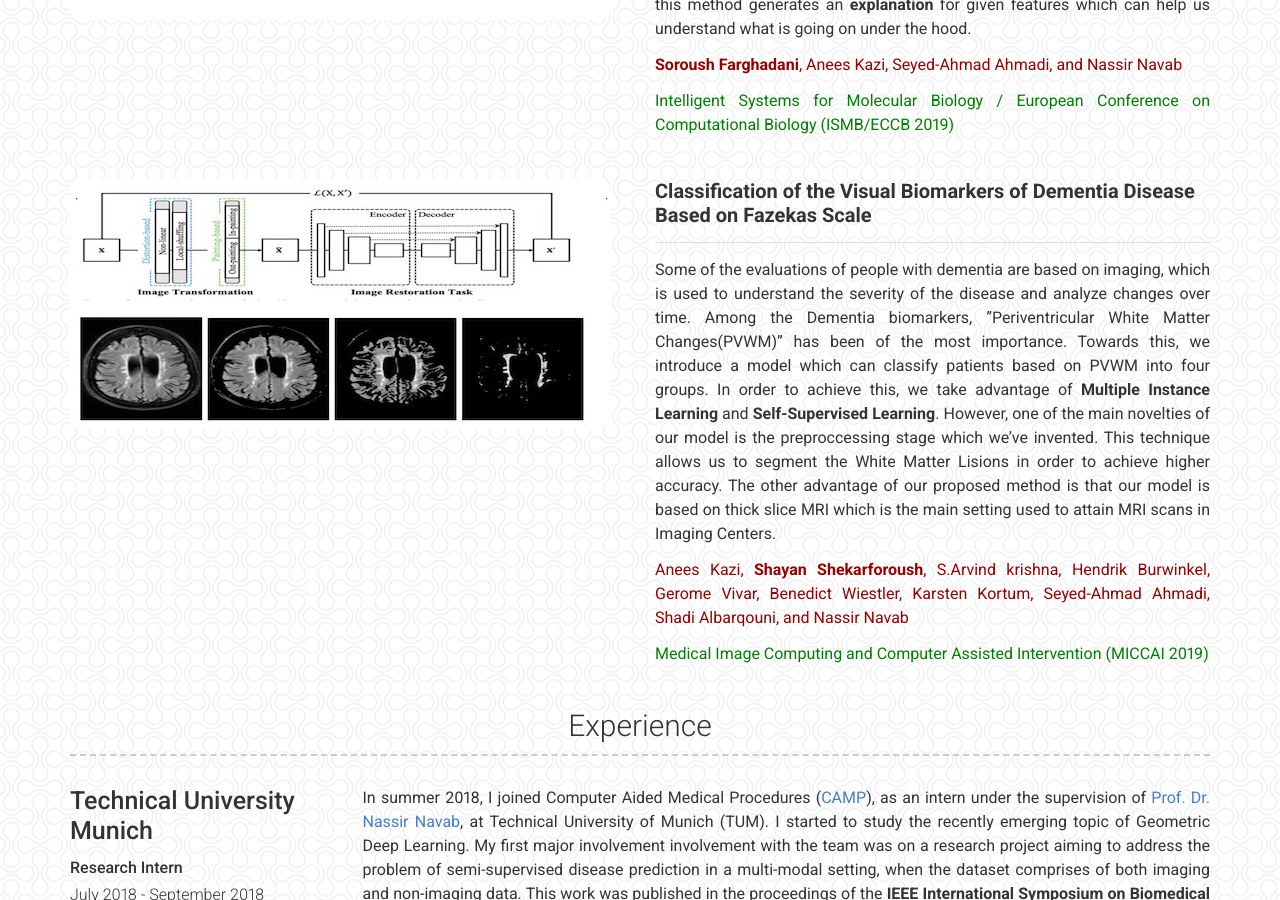
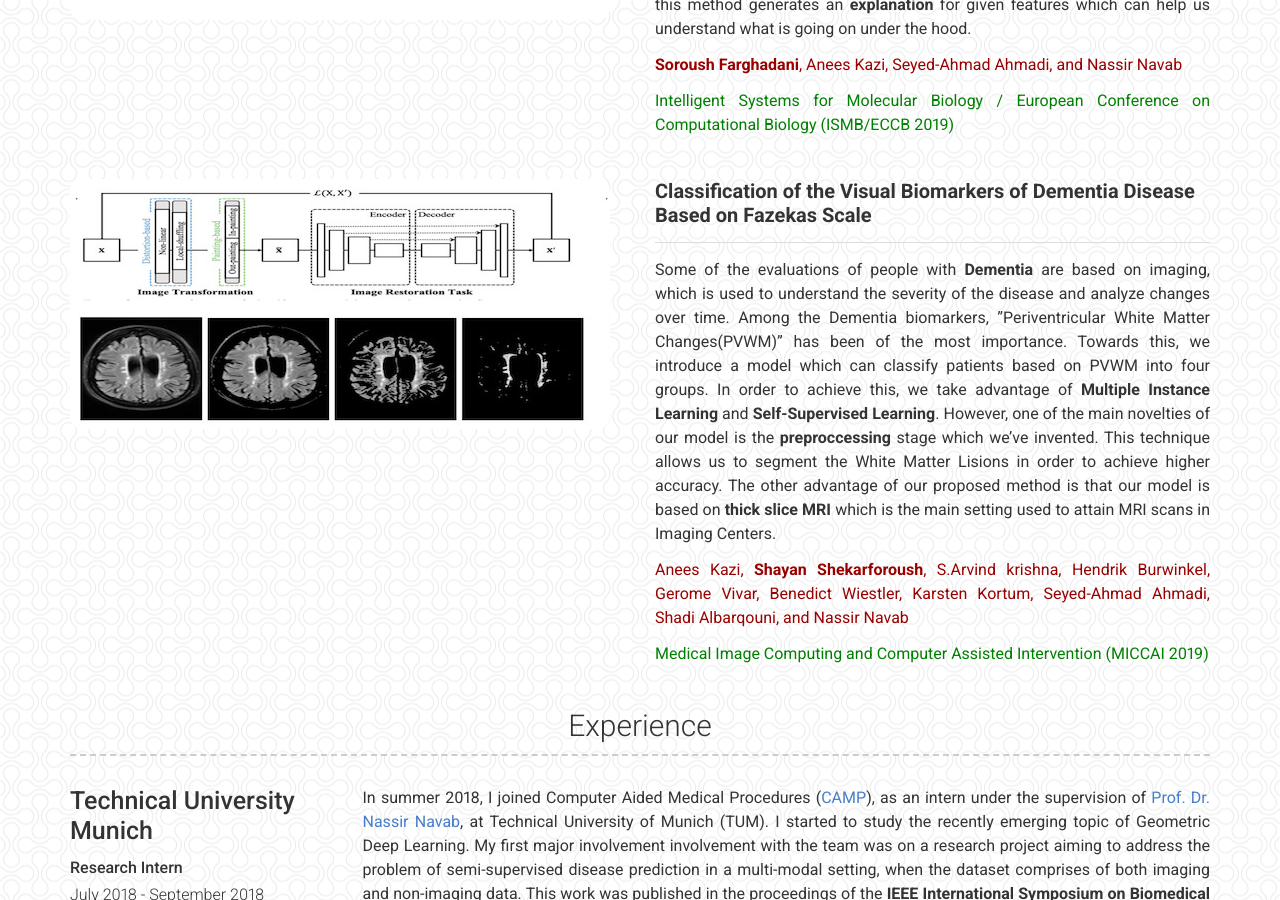
Before and after one commit to sfch1999/sfch1999.github.io, a Jekyll site: the page built from index.md, in a window 1280 px wide and 900 px high, scrolled down 855 px. Built offline with Jekyll 4.4.1, drawn with Linux system fonts in a browser that asks for light colours; a style sheet for code colours, icons or effects is not loaded.

Commit message:
about me

```diff
--- a/_data/projects.yml
+++ b/_data/projects.yml
@@ -22,13 +22,13 @@
 
     ---
 
-    Some of the evaluations of people with dementia are based on imaging, which is used to understand the severity of the disease and analyze changes over time.
+    Some of the evaluations of people with **Dementia** are based on imaging, which is used to understand the severity of the disease and analyze changes over time.
     Among the Dementia biomarkers, ”Periventricular White Matter Changes(PVWM)” has been of the most importance.
     Towards this, we introduce a model which can classify patients based on PVWM into four groups.
     In order to achieve this, we take advantage of **Multiple Instance Learning** and **Self-Supervised Learning**. However, one of
-    the main novelties of our model is the preproccessing stage which we've invented. This technique allows us to segment the White Matter Lisions
+    the main novelties of our model is the **preproccessing** stage which we've invented. This technique allows us to segment the White Matter Lisions
     in order to achieve higher accuracy.
-    The other advantage of our proposed method is that our model is based on thick slice MRI which is the main setting used to attain MRI scans in Imaging Centers.
+    The other advantage of our proposed method is that our model is based on **thick slice MRI** which is the main setting used to attain MRI scans in Imaging Centers.
 
     <span style="color:#900"> Anees Kazi, **Shayan Shekarforoush**, S.Arvind krishna, Hendrik Burwinkel, Gerome Vivar, Benedict Wiestler, Karsten Kortum,
     Seyed-Ahmad Ahmadi, Shadi Albarqouni, and Nassir Navab </span>
```
